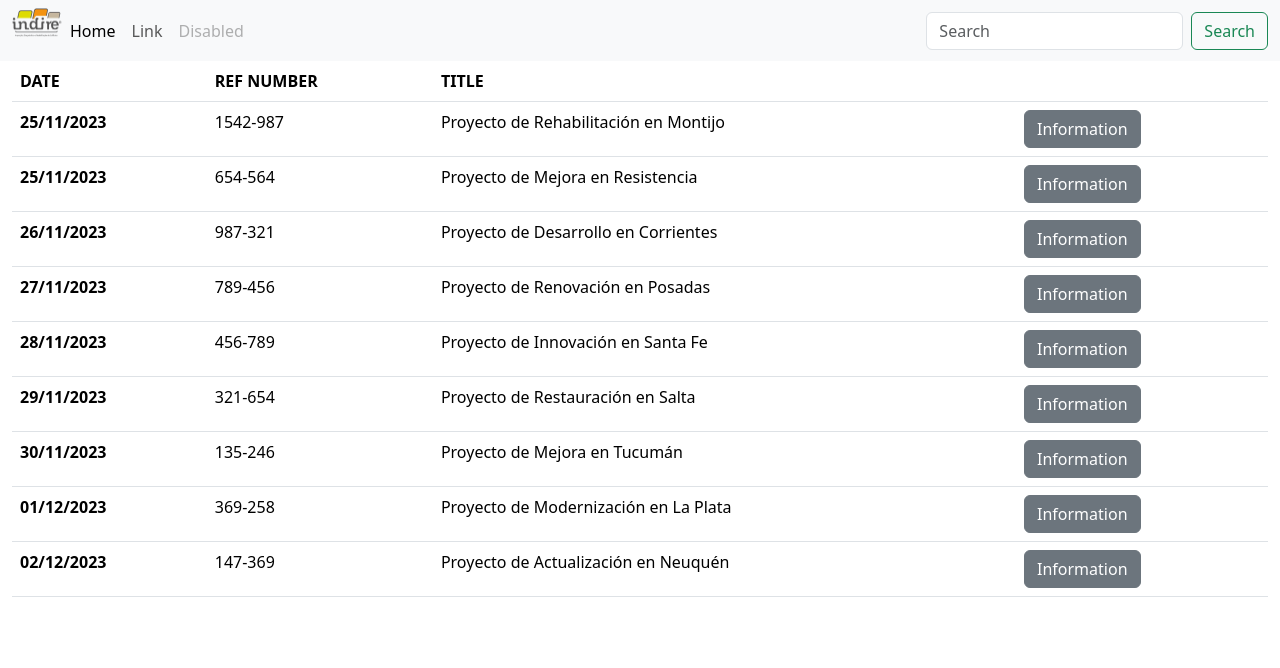
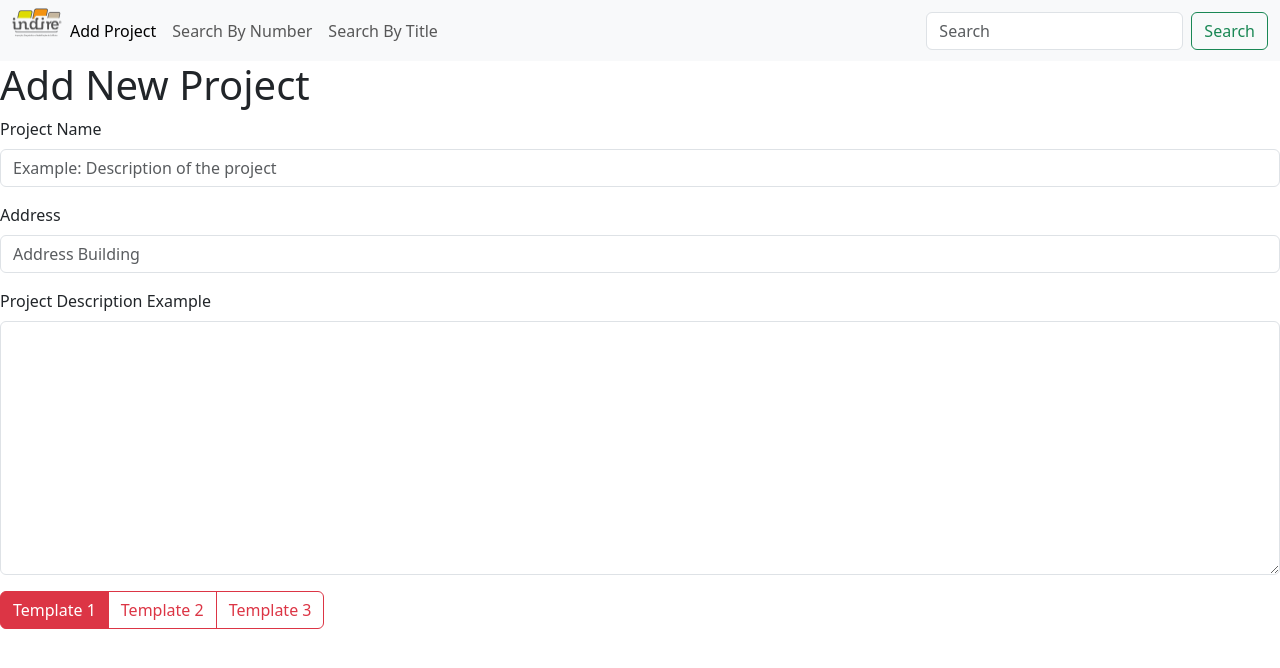
Before and after one commit to DiegoDimitroffPetcoff/indire, a React (Vite) app: page /AddProjectPage in a window 1280 px wide. Shown: the top 668 px of the page. Built offline with nearby package versions, Linux system fonts and the light colour scheme.

Commit message:
Create ProjectDitail Branch and Commit changes

```diff
--- a/package.json
+++ b/package.json
@@ -11,7 +11,8 @@
   },
   "dependencies": {
     "react": "^18.2.0",
-    "react-dom": "^18.2.0"
+    "react-dom": "^18.2.0",
+    "react-router-dom": "^6.20.1"
   },
   "devDependencies": {
     "@types/react": "^18.2.37",
--- a/src/App.jsx
+++ b/src/App.jsx
@@ -1,7 +1,16 @@
+import { Routes, Route } from "react-router-dom";
 import { Home } from "./pages/Home.jsx";
+import { AddProjectPage } from "./pages/AddProjectPage.jsx";
+function App() {
+  return (
+    <>
 
-function App() {
-  return <Home />;
+      <Routes>
+        <Route path="/" element={<Home />} />
+        <Route path="/AddProjectPage" element={<AddProjectPage />} />
+      </Routes>
+    </>
+  );
 }
 
 export default App;
--- a/src/components/Common/SideBar.jsx
+++ b/src/components/Common/SideBar.jsx
@@ -1,4 +1,5 @@
 import { Logo } from "./Logo";
+import { Routes, Route, Link, useParams } from "react-router-dom";
 export const SideBar = () => {
   return (
     <>
@@ -15,32 +16,37 @@ export const SideBar = () => {
           >
             <span className="navbar-toggler-icon"></span>
           </button>
-          <Logo />
+          <Link to="/"><Logo /></Link>
           <div className="collapse navbar-collapse" id="navbarTogglerDemo03">
             <ul className="navbar-nav me-auto mb-2 mb-lg-0">
               <li className="nav-item">
-                <a className="nav-link active" aria-current="page" href="#">
-                  Home
+                <Link to="/AddProjectPage" className="nav-link active" aria-current="page">
+                Add Project
+                </Link>
+              </li>
+              <li className="nav-item">
+                <a className="nav-link" href="#">
+                  Search By Number
                 </a>
               </li>
               <li className="nav-item">
                 <a className="nav-link" href="#">
-                  Link
+                  Search By Title
                 </a>
               </li>
-              <li className="nav-item">
+  {/*             <li className="nav-item">
                 <a className="nav-link disabled" aria-disabled="true">
                   Disabled
                 </a>
-              </li>
+              </li>/>*/}
             </ul>
-            <form className="d-flex" role="search">
+           <form className="d-flex" role="search">
               <input
                 className="form-control me-2"
                 type="search"
                 placeholder="Search"
                 aria-label="Search"
-              />
+/>
               <button className="btn btn-outline-success" type="submit">
                 Search
               </button>
--- /dev/null
+++ b/src/components/Projects/AddProject/AddProject.jsx
@@ -0,0 +1,76 @@
+export const AddProject = () => {
+  return (
+    <>
+      <h1>Add New Project</h1>
+      <div class="mb-3">
+        <label for="exampleFormControlInput1" class="form-label">
+          Project Name
+        </label>
+        <input
+          type="text"
+          className="form-control"
+          id="exampleFormControlInput1"
+          placeholder="Example: Description of the project"
+        />
+      </div>
+      <div class="mb-3">
+        <label for="exampleFormControlInput1" class="form-label">
+          Address
+        </label>
+        <input
+          type="text"
+          className="form-control"
+          id="exampleFormControlInput1"
+          placeholder="Address Building"
+        />
+      </div>
+      <div className="mb-3">
+        <label for="exampleFormControlTextarea1" className="form-label">
+          Project Description Example
+        </label>
+        <textarea
+          class="form-control"
+          id="exampleFormControlTextarea1"
+          rows="10"
+        ></textarea>
+      </div>
+      <div
+        class="btn-group"
+        role="group"
+        aria-label="Vertical radio toggle button group"
+      >
+        <input
+          type="radio"
+          class="btn-check"
+          name="vbtn-radio"
+          id="vbtn-radio1"
+          autocomplete="off"
+          checked
+        />
+        <label class="btn btn-outline-danger" for="vbtn-radio1">
+          Template 1
+        </label>
+        <input
+          type="radio"
+          class="btn-check"
+          name="vbtn-radio"
+          id="vbtn-radio2"
+          autocomplete="off"
+        />
+        <label class="btn btn-outline-danger" for="vbtn-radio2">
+          Template 2
+        </label>
+        <input
+          type="radio"
+          class="btn-check"
+          name="vbtn-radio"
+          id="vbtn-radio3"
+          autocomplete="off"
+        />
+        <label class="btn btn-outline-danger" for="vbtn-radio3">
+          Template 3
+        </label>
+      </div>
+    </>
+  );
+};
--- a/src/components/Projects/ProjectList/ProjectListByDate.jsx
+++ b/src/components/Projects/ProjectList/ProjectListByDate.jsx
@@ -12,6 +12,7 @@ export const ProjectListByDate = ({ projectList }) => {
   }, []);
   return (
     <div class="container-fluid">
+      <h1>Last Project Updated</h1>
       {loading ? (
                 <table className="table">
                 <thead>
--- a/src/main.jsx
+++ b/src/main.jsx
@@ -1,10 +1,11 @@
 import React from 'react'
 import ReactDOM from 'react-dom/client'
 import App from './App.jsx'
+import { BrowserRouter } from "react-router-dom";
 
 
 ReactDOM.createRoot(document.getElementById('root')).render(
-  <React.StrictMode>
+  <BrowserRouter>
     <App />
-  </React.StrictMode>,
+  </BrowserRouter>,
 )
--- /dev/null
+++ b/src/pages/AddProjectPage.jsx
@@ -0,0 +1,11 @@
+import { SideBar } from "../components/Common/SideBar";
+import { AddProject } from "../components/Projects/AddProject/AddProject";
+import "../styles/global.css";
+export const AddProjectPage = () => {
+  return (
+    <>
+      <SideBar />
+      <AddProject />
+    </>
+  );
+};
```
Also changed, not shown: 1 other file (tests, documents, lock files or other folders).
